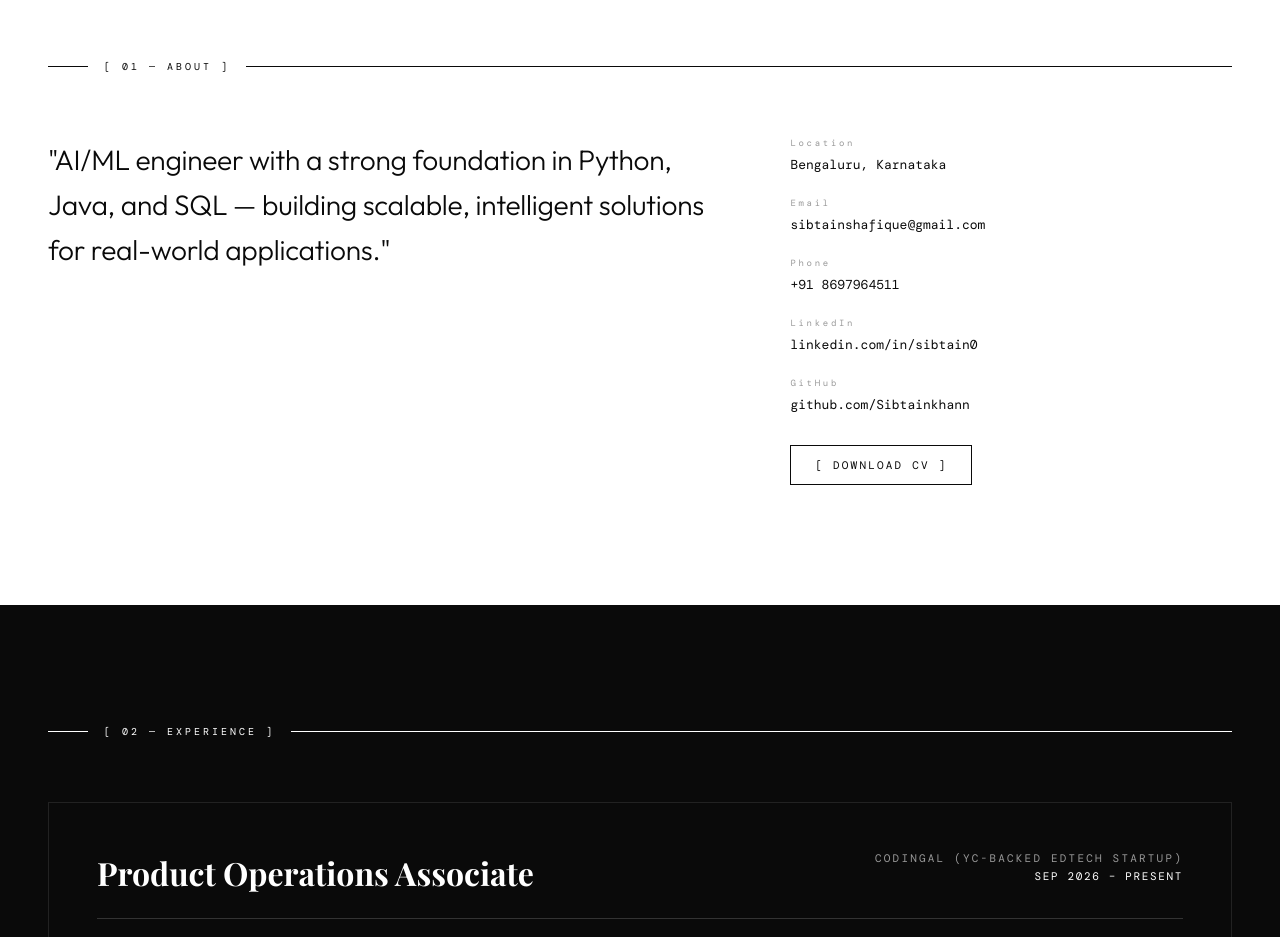
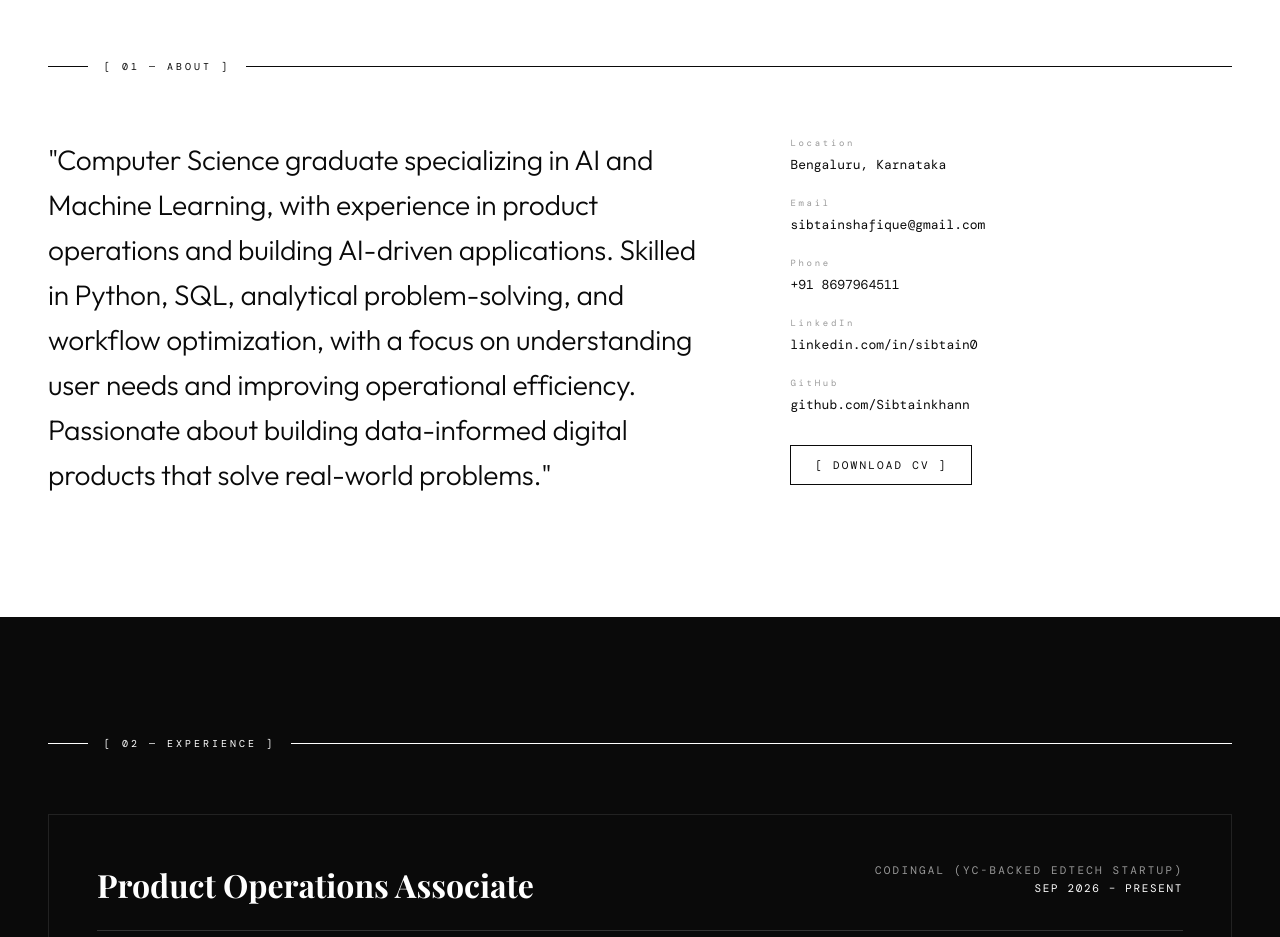
Before and after one commit to Sibtainkhann/MD-SIBTAIN-KHAN-PORTFOLIO, a plain HTML site: page index.html in a window 1280 px wide. Shown: the part 860-1797 px from the top of the page. Drawn offline with nearby package versions, Linux system fonts and the light colour scheme; a web font is replaced by a local one.

Commit message:
Revise about section with detailed professional summary
Updated the about section to provide a more detailed description of the individual's background and skills.

```diff
--- a/index.html
+++ b/index.html
@@ -753,7 +753,7 @@
   <div class="section-label">[ 01 — ABOUT ]</div>
   <div class="about-grid">
     <div class="reveal">
-      <p class="about-quote">"AI/ML engineer with a strong foundation in Python, Java, and SQL — building scalable, intelligent solutions for real-world applications."</p>
+      <p class="about-quote">"Computer Science graduate specializing in AI and Machine Learning, with experience in product operations and building AI-driven applications. Skilled in Python, SQL, analytical problem-solving, and workflow optimization, with a focus on understanding user needs and improving operational efficiency. Passionate about building data-informed digital products that solve real-world problems."</p>
     </div>
     <div class="info-block reveal">
       <div class="info-item">
```
